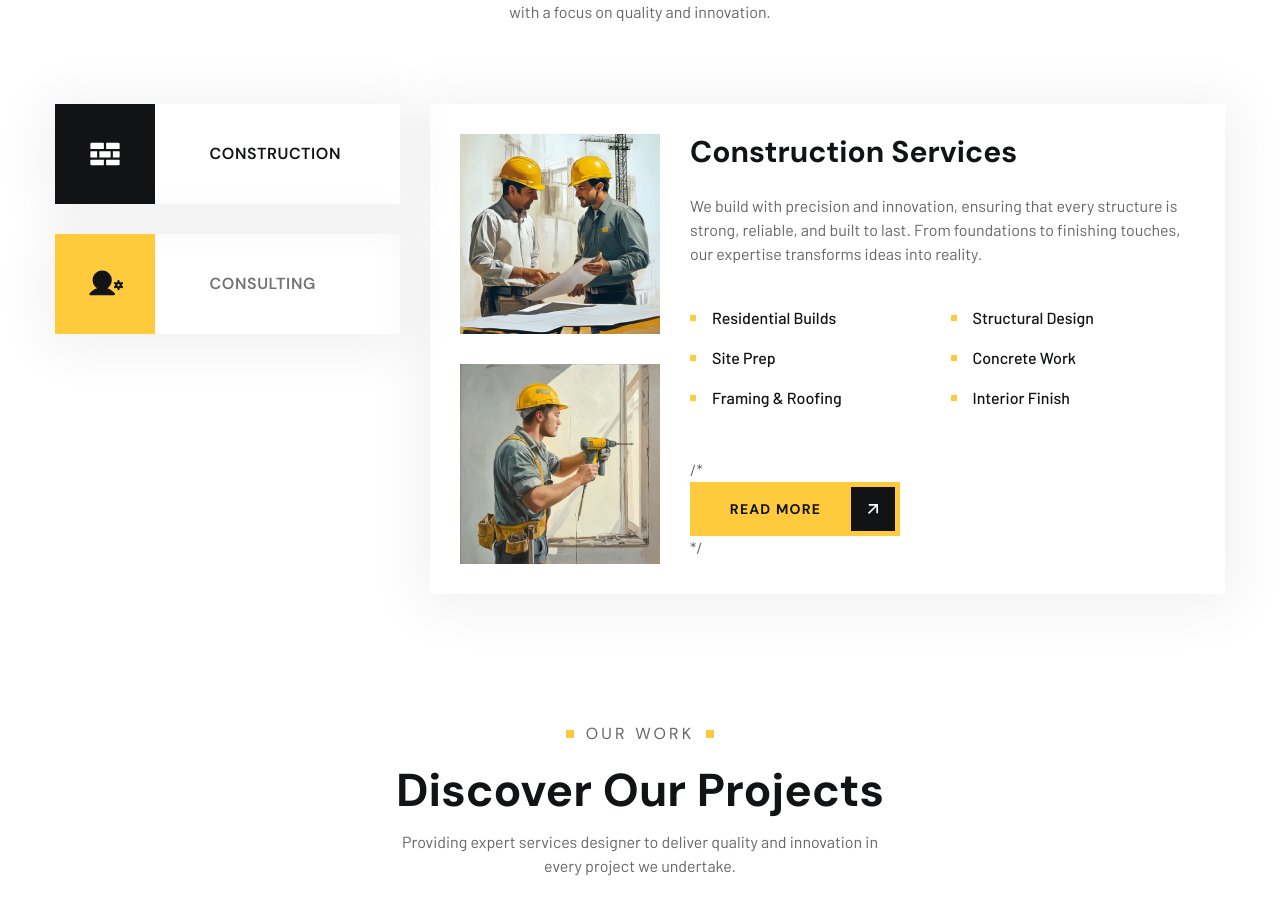
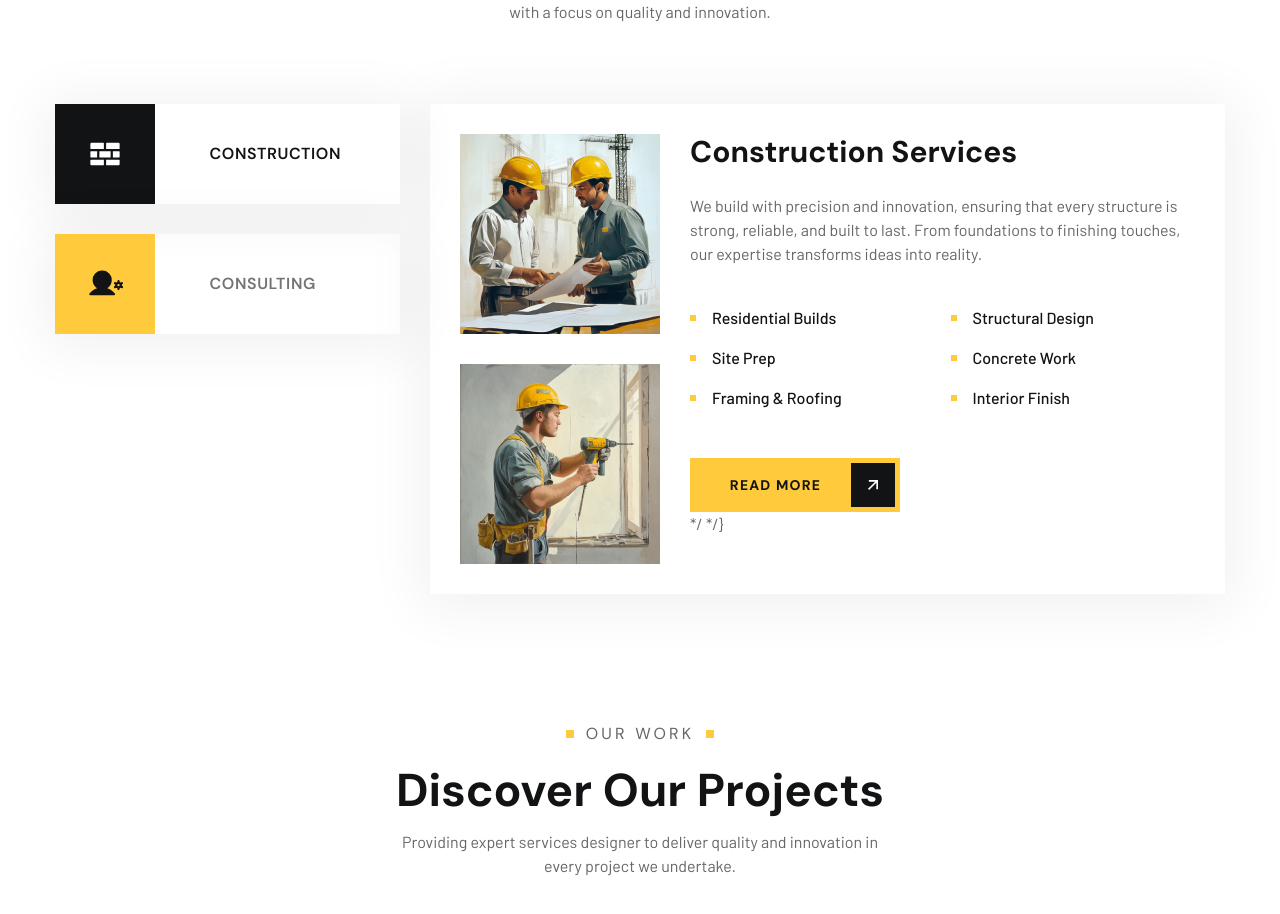
Before and after one commit to MairaleJeevan/asmita-developers, a Next.js app: page / in a window 1280 px wide. Shown: the part 1961-2875 px from the top of the page. Built offline with nearby package versions, Linux system fonts and the light colour scheme.

Commit message:
Update Services.jsx

```diff
--- a/components/Services.jsx
+++ b/components/Services.jsx
@@ -198,8 +198,8 @@
                             );
                           })}
                         </ul>
-                        /* {/* btn */}
-                        <Button text="Read more" /> */
+                        {/* /* {/* btn */}
+                        <Button text="Read more" /> */ */}
                       </div>
                     </div>
                   </motion.div>
```
